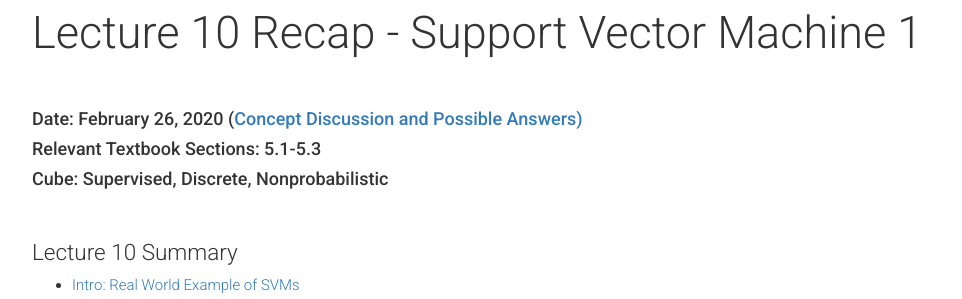
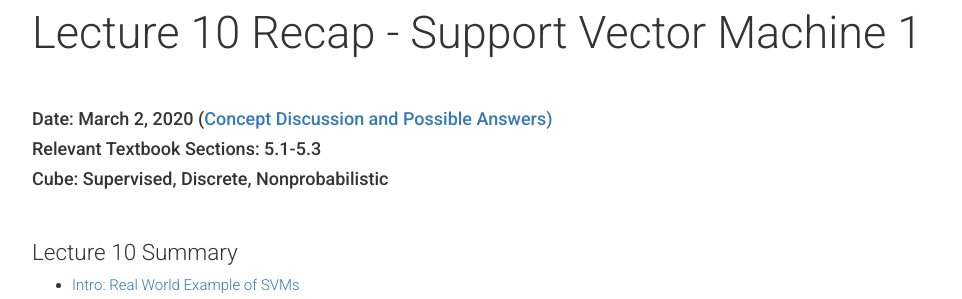
Before and after one commit to harvard-ml-courses/cs181-web-2020, a Jekyll site: the page built from recap10.html, in a window 1280 px wide and 900 px high. Shown: the part 147-446 px from the top of the window, without its empty margins (158-1120 px from the left). Built offline with Jekyll 4.4.1, drawn with Linux system fonts in a browser that asks for light colours; formulas are drawn with MathJax 3.

Commit message:
fix date for recap 10

```diff
--- a/recap10.html
+++ b/recap10.html
@@ -7,7 +7,7 @@ weight: 0
 
 <section class="main-container text">
     <div class="main">
-      <h4>Date: February 26, 2020 (<a href="http://bit.ly/cs181cc10" target="_blank">Concept Discussion and Possible Answers)</a></h4>
+      <h4>Date: March 2, 2020 (<a href="http://bit.ly/cs181cc10" target="_blank">Concept Discussion and Possible Answers)</a></h4>
       <h4>Relevant Textbook Sections: 5.1-5.3</h4>
       <h4>Cube: Supervised, Discrete, Nonprobabilistic</h4>
 
```
